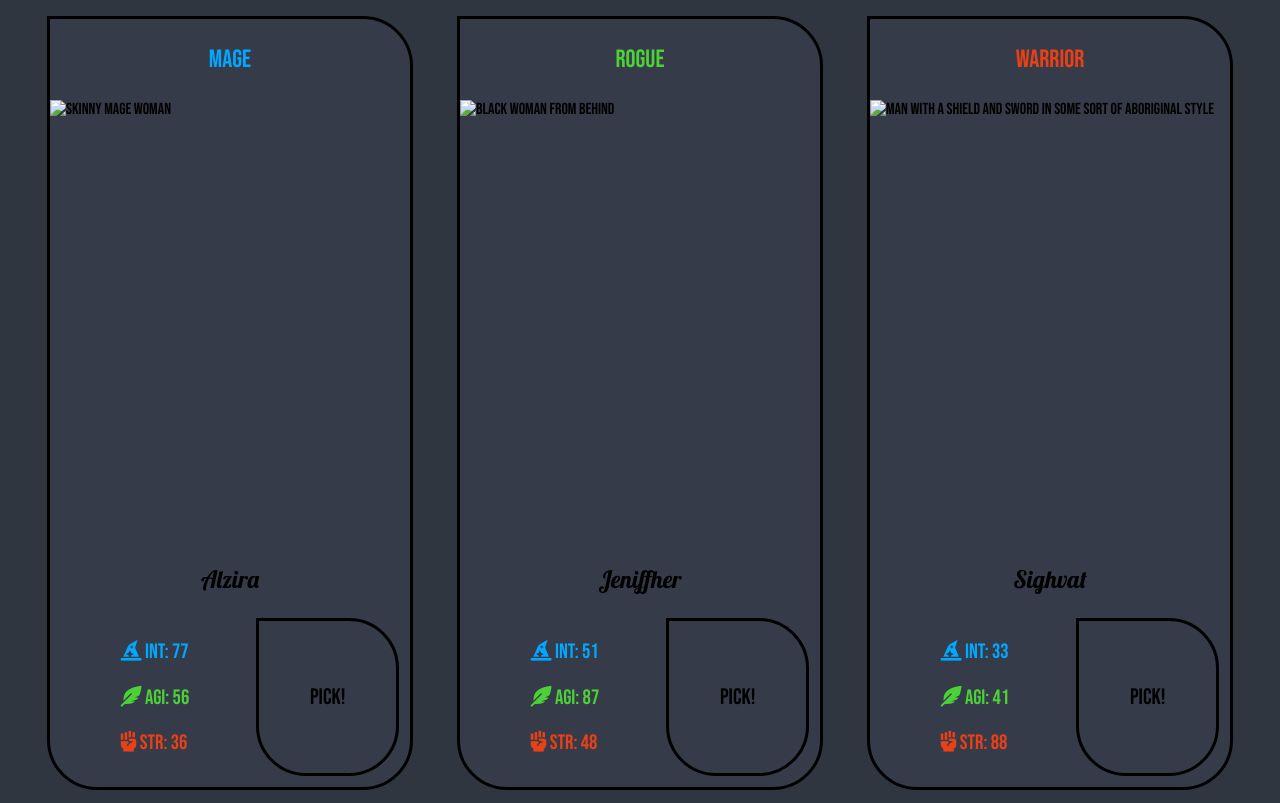
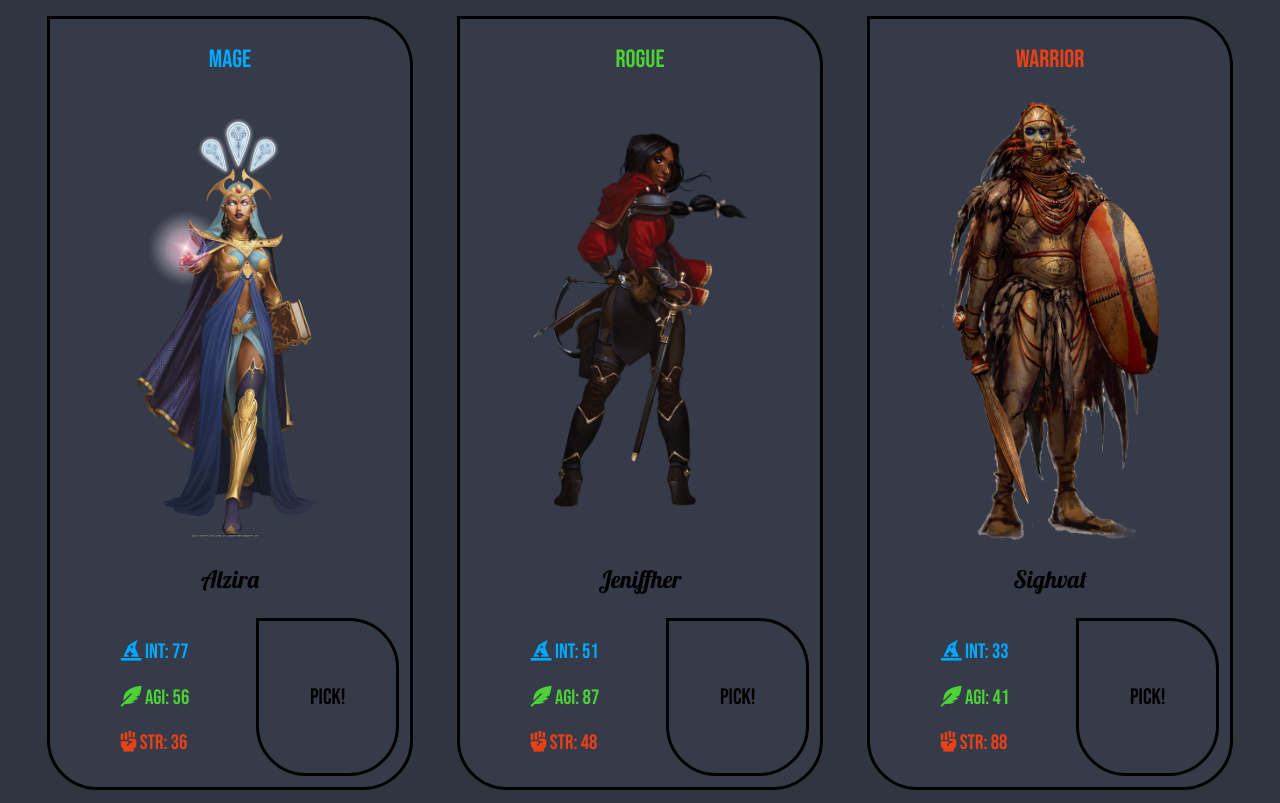
Before and after one commit to MathewsFranco/character-picker, a website: page index.html in a window 1280 px wide. Shown: the part 116-919 px from the top of the page. Drawn offline with Linux system fonts and the light colour scheme; the site is published under a folder, as on GitHub Pages, so addresses that start at the root find nothing.

Commit message:
fixed the imgs path

```diff
--- a/index.html
+++ b/index.html
@@ -31,7 +31,7 @@
         <div class="imgDiv">
           <img
             class="charImg"
-            src="/picSource/mage.png"
+            src="./picSource/mage.png"
             alt="skinny mage woman"
           />
         </div>
@@ -56,7 +56,7 @@
         <div class="imgDiv">
           <img
             class="charImg"
-            src="/picSource/Rogue.png"
+            src="./picSource/Rogue.png"
             alt="Black woman from behind"
           />
         </div>
@@ -81,7 +81,7 @@
         <div class="imgDiv">
           <img
             class="charImg"
-            src="/picSource/warrior.png"
+            src="./picSource/warrior.png"
             alt="Man with a shield and sword in some sort of aboriginal style"
           />
         </div>
```
